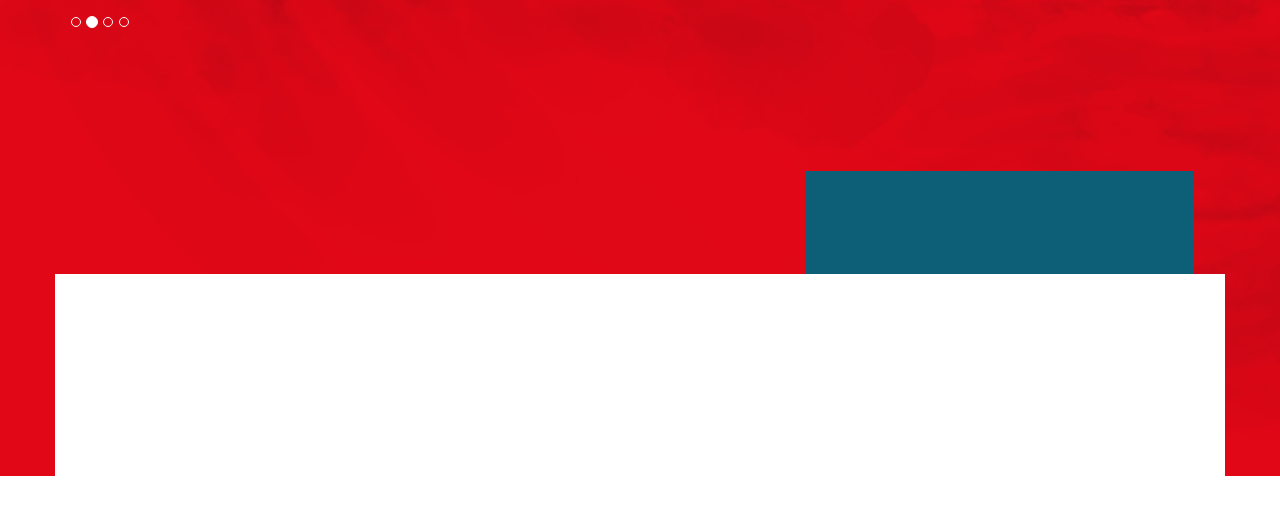
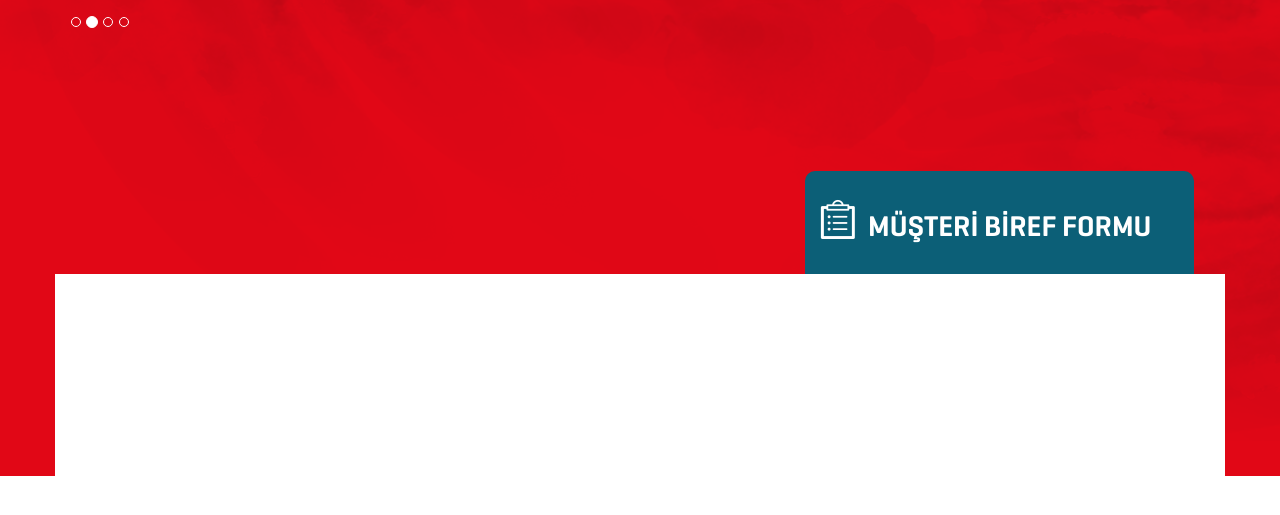
Before and after one commit to ograsyilmaz/pia-media, a website: page app/index.html in a window 1280 px wide. Shown: the part 433-948 px from the top of the page. Drawn offline with nearby package versions, Linux system fonts and the light colour scheme; files whose address does not match are found by name.

Commit message:
form buton

```diff
--- a/app/index.html
+++ b/app/index.html
@@ -9,7 +9,7 @@
     <meta name="viewport" content="width=device-width, initial-scale=1">
     <link href="css/bootstrap.min.css" rel="stylesheet">
     <link href="css/main.css" rel="stylesheet" type="text/css" charset="utf-8">
-    <link href="css/font-awesome/css/font-awesome.min.css" rel="stylesheet" type="text/css" >
+    <link href="css/font-awesome/css/font-awesome.min.css" rel="stylesheet" type="text/css">
 </head>
 
 <body>
@@ -37,7 +37,7 @@
                                 <span class="facebook"><i class="fa fa-facebook" aria-hidden="true"></i></span>
                             </li>
                             <li>
-                                <span class="twitter" ><i class="fa fa-twitter" aria-hidden="true"></i></span>
+                                <span class="twitter"><i class="fa fa-twitter" aria-hidden="true"></i></span>
                             </li>
                             <li>
                                 <span class="googleplus"><i class="fa fa-google-plus" aria-hidden="true"></i></span>
@@ -54,7 +54,6 @@
                                 </div>
                             </li>
                         </ul>
-
 
 
                     </div>
@@ -80,7 +79,9 @@
 
                                     <div class="carousel-caption">
                                         <h3>Profesyonel İş Ortağınız</h3>
-                                           <p> Neticede çok iyi bildiğimiz bir sözde de dendiği gibi “Söz uçar, yazı kalır.” Belirtilen<br>sorular marka stratejiniz için çok önemlidir. Lütfen sorulara olabildiğince net ve kısa cevaplar verin.</p>
+                                        <p> Neticede çok iyi bildiğimiz bir sözde de dendiği gibi “Söz uçar, yazı
+                                            kalır.” Belirtilen<br>sorular marka stratejiniz için çok önemlidir. Lütfen
+                                            sorulara olabildiğince net ve kısa cevaplar verin.</p>
                                     </div>
                                 </div>
 
@@ -120,7 +121,7 @@
             <div class="row">
                 <div class="form-home">
                     <div class="row">
-    <div class="brief-buton"> <span><i></i></span></div>
+                        <div class="brief-buton"><span><i><img src="img/bloknot.png"></i></span><p>MÜŞTERİ BİREF FORMU</p></div>
 
                     </div>
                 </div>
--- a/app/scss/_form-main.scss
+++ b/app/scss/_form-main.scss
@@ -13,5 +13,25 @@
   float: right;
   margin-right: 46px;
   margin-top: -103px;
+border-top-left-radius: 10px;
+  border-top-right-radius: 10px;
+span{
+
+  margin-top: 28px;
+  position: absolute;
+  i{
+    margin-right: 17px;
+  margin-left: 15px;
+
+  }
 
 }
+  p{
+    display: inline-block;
+   margin-top: 35px;
+    font-size: 29px;
+    font-family:Geogrotesque-SemiBold ;
+    color:$MainBackground;
+    margin-left: 63px;
+  }
+}
```
Also changed, not shown: app/css/main.css, app/img/bloknot.png (added). Lines whose indentation alone changed are shown as unchanged.
